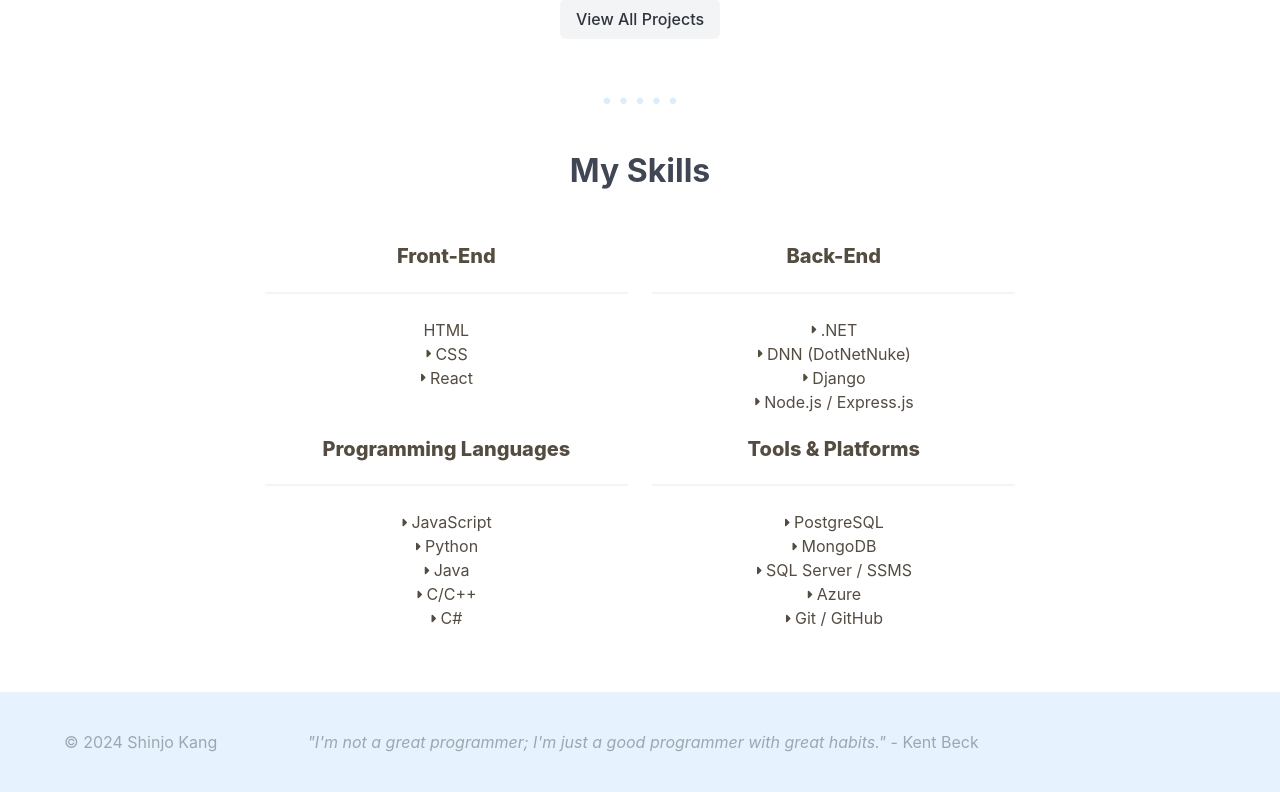
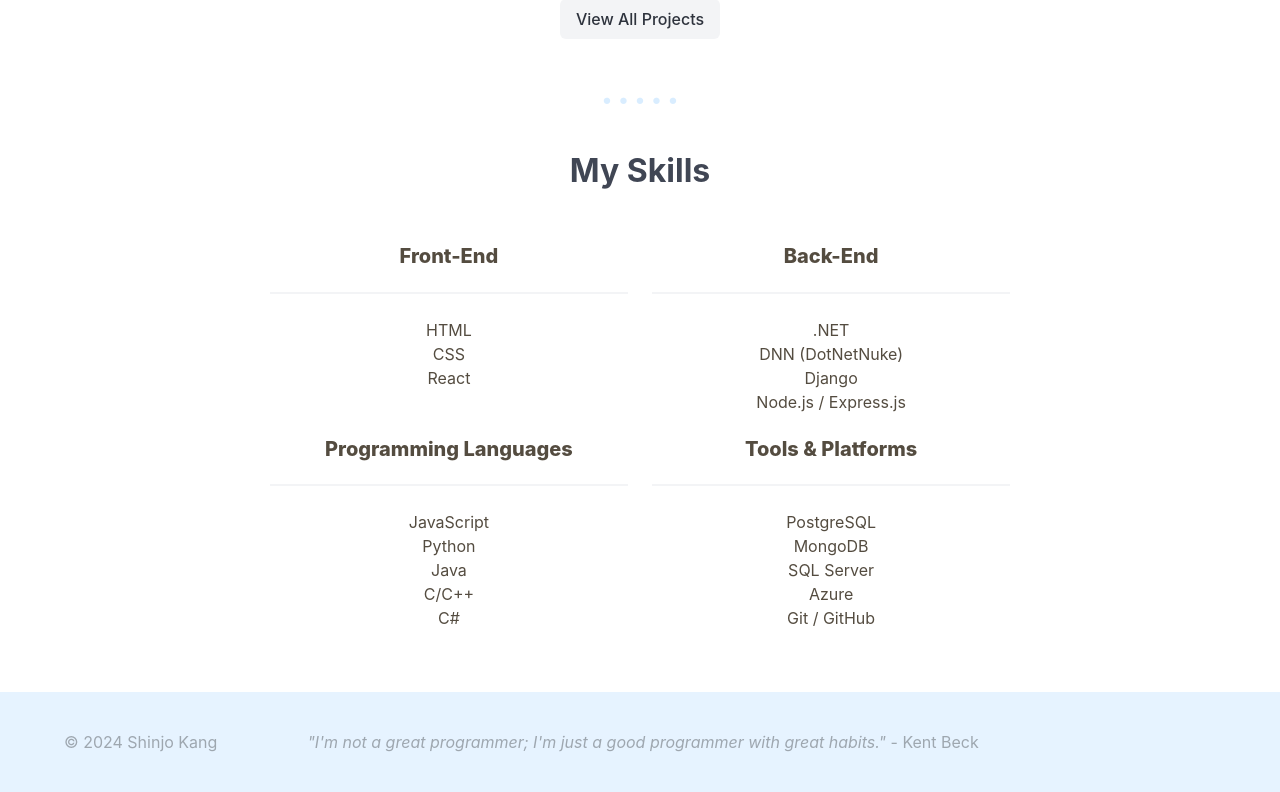
Before and after one commit to cmksj1005/personal_website, a Django app: page / in a window 1280 px wide. Shown: the part 1078-1870 px from the top of the page. Run offline with Django 5.2, Linux system fonts and the light colour scheme; data comes from the database, SQL or seed files in the repository.

Commit message:
removed unnecessary icons

```diff
--- a/blog/templates/blog/index.html
+++ b/blog/templates/blog/index.html
@@ -49,11 +49,9 @@
                     HTML
                   </li>
                   <li>
-                    <i class="fas fa-caret-right fa-xs icon-padding-right"></i>
                     CSS
                   </li>
                   <li>
-                    <i class="fas fa-caret-right fa-xs icon-padding-right"></i>
                     React
                   </li>
                 </ul>
@@ -67,19 +65,15 @@
                 <hr>
                 <ul class="skill-content">
                   <li>
-                    <i class="fas fa-caret-right fa-xs icon-padding-right"></i>
                     .NET
                   </li>
                   <li>
-                    <i class="fas fa-caret-right fa-xs icon-padding-right"></i>
                     DNN (DotNetNuke)
                   </li>
                   <li>
-                    <i class="fas fa-caret-right fa-xs icon-padding-right"></i>
                     Django
                   </li>
                   <li>
-                    <i class="fas fa-caret-right fa-xs icon-padding-right"></i>
                     Node.js / Express.js
                   </li>
                 </ul>
@@ -93,23 +87,18 @@
                 <hr>
                 <ul class="skill-content">
                   <li>
-                    <i class="fas fa-caret-right fa-xs icon-padding-right"></i>
                     JavaScript
                   </li>
                   <li>
-                    <i class="fas fa-caret-right fa-xs icon-padding-right"></i>
                     Python
                   </li>
                   <li>
-                    <i class="fas fa-caret-right fa-xs icon-padding-right"></i>
                     Java
                   </li>
                   <li>
-                    <i class="fas fa-caret-right fa-xs icon-padding-right"></i>
                     C/C++
                   </li>
                   <li>
-                    <i class="fas fa-caret-right fa-xs icon-padding-right"></i>
                     C#
                   </li>
                 </ul>
@@ -123,23 +112,18 @@
                 <hr>
                 <ul class="skill-content">
                   <li>
-                    <i class="fas fa-caret-right fa-xs icon-padding-right"></i>
                     PostgreSQL
                   </li>
                   <li>
-                    <i class="fas fa-caret-right fa-xs icon-padding-right"></i>
                     MongoDB
                   </li>
                   <li>
-                    <i class="fas fa-caret-right fa-xs icon-padding-right"></i>
-                    SQL Server / SSMS
+                    SQL Server
                   </li>
                   <li>
-                    <i class="fas fa-caret-right fa-xs icon-padding-right"></i>
                     Azure
                   </li>
                   <li>
-                    <i class="fas fa-caret-right fa-xs icon-padding-right"></i>
                     Git / GitHub
                   </li>
                 </ul>
```
